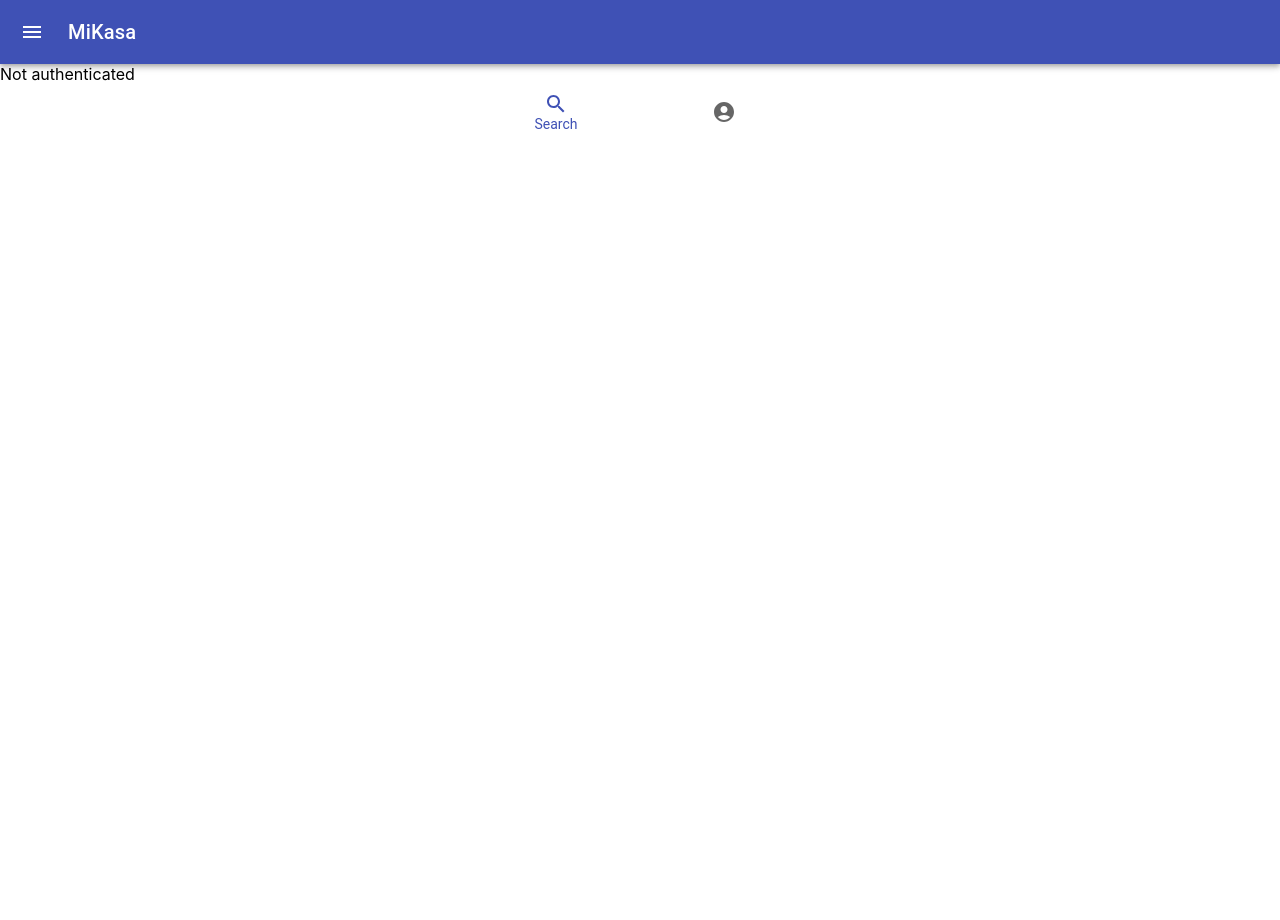
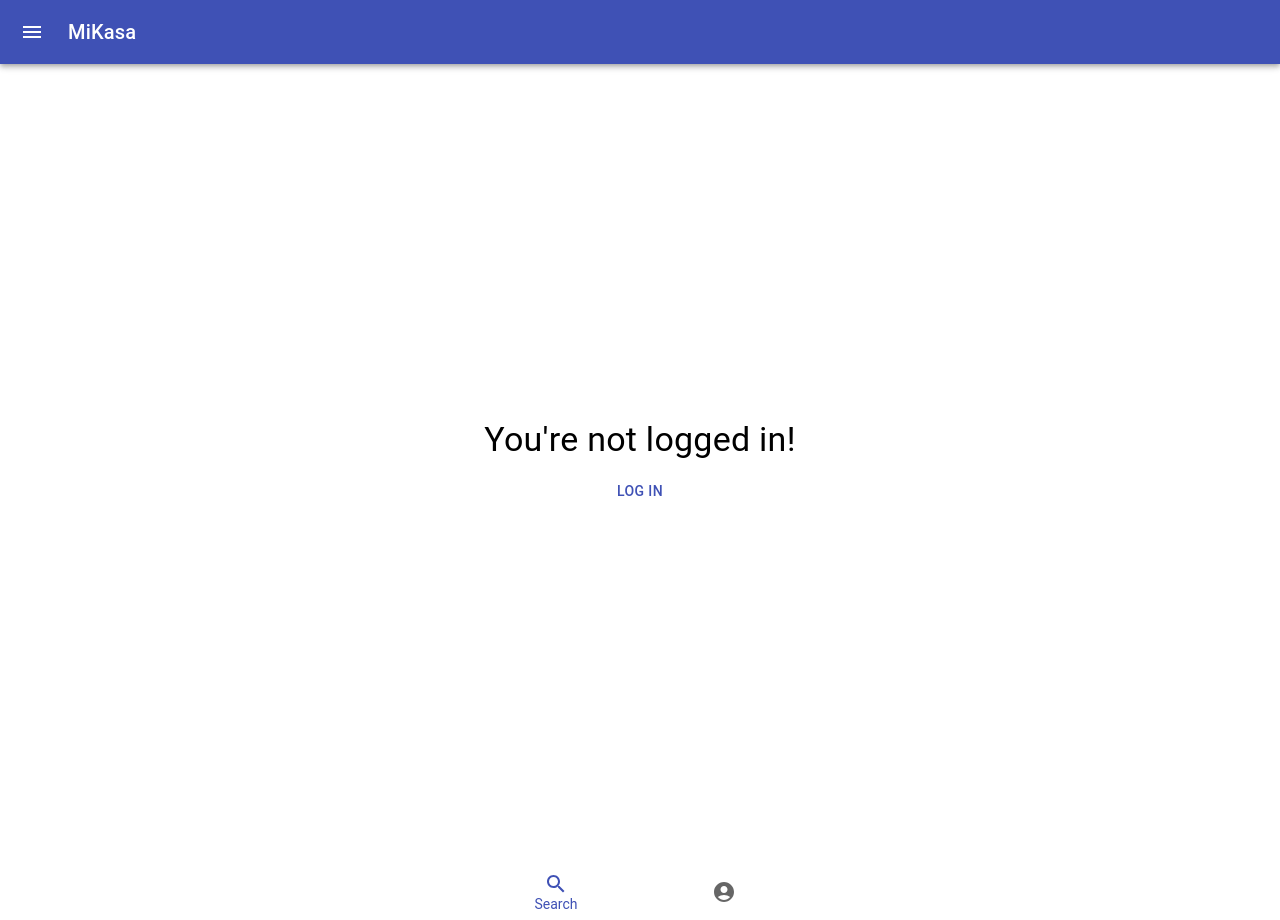
Before and after one commit to ACMCMC/hackupc_2023, a React (Create React App) app in the folder frontend/: page /profile in a window 1280 px wide. Before the commit the page ends 800 px from the top, so only its background shows below. Built offline with nearby package versions, Linux system fonts and the light colour scheme; no server answers.

Commit message:
design changes

```diff
--- a/frontend/src/Components/LandingPage.tsx
+++ b/frontend/src/Components/LandingPage.tsx
@@ -1,9 +1,11 @@
 import React from "react";
-import { Box, Grid, TextField} from '@mui/material';
+import { Box, ButtonGroup, Grid, TextField } from '@mui/material';
 import { Button } from '@mui/material';
 import LandingPhoto from '../static/images/LandingPage.jpg';
 import { Container } from "@mui/system";
 import { useAuth0 } from "@auth0/auth0-react";
+import LoginButton from "./LoginButton";
+import LogoutButton from "./LogoutButton";
 
 function Login() {
   const { loginWithRedirect, logout } = useAuth0();
@@ -20,12 +22,12 @@ function Login() {
     height: '100vh',
   };
   return (
-      <Container style={containerStyle}>
-          <div>
-          <Button variant="contained" onClick={() => loginWithRedirect()}>Login</Button>
-          <Button variant="contained" onClick={() => logout()}>Logout</Button>
-          </div>
-        </Container>
+    <Container style={containerStyle}>
+      <ButtonGroup variant="contained" aria-label="outlined primary button group">
+        <LoginButton></LoginButton>
+        <LogoutButton></LogoutButton>
+      </ButtonGroup>
+    </Container>
   );
 }
 
--- a/frontend/src/Components/LoginButton.tsx
+++ b/frontend/src/Components/LoginButton.tsx
@@ -1,10 +1,11 @@
 import React from "react";
 import { useAuth0 } from "@auth0/auth0-react";
+import { Button } from "@mui/material";
 
 const LoginButton = () => {
   const { loginWithRedirect } = useAuth0();
 
-  return <button onClick={() => loginWithRedirect()}>Log In</button>;
+  return <Button onClick={() => loginWithRedirect()}>Log in</Button>;
 };
 
 export default LoginButton;
--- a/frontend/src/LogOut.tsx
+++ b/frontend/src/Components/LogoutButton.tsx
@@ -1,14 +1,11 @@
 import React from "react";
 import { useAuth0 } from "@auth0/auth0-react";
+import { Button } from "@mui/material";
 
 const LogoutButton = () => {
   const { logout } = useAuth0();
 
-  return (
-    <button onClick={() => logout({ logoutParams: { returnTo: window.location.origin } })}>
-      Log Out
-    </button>
-  );
+  return <Button onClick={() => logout()}>Log out</Button>;
 };
 
 export default LogoutButton;
--- a/frontend/src/index.tsx
+++ b/frontend/src/index.tsx
@@ -19,7 +19,6 @@ import { createTheme } from '@mui/material/styles';
 import { Box } from '@mui/material';
 import { Auth0Provider } from '@auth0/auth0-react';
 import Profile from './pages/Profile';
-import LoginButton from './LoginButton';
 //load from .env file, use env variables
 const REACT_APP_AUTH0_DOMAIN = process.env.REACT_APP_AUTH0_DOMAIN as string;
 const REACT_APP_AUTH0_CLIENT_ID = process.env.REACT_APP_AUTH0_CLIENT_ID as string;
--- a/frontend/src/pages/Profile.tsx
+++ b/frontend/src/pages/Profile.tsx
@@ -1,5 +1,7 @@
 import React from "react";
 import { useAuth0 } from "@auth0/auth0-react";
+import { Box, Typography } from "@mui/material";
+import LoginButton from "../Components/LoginButton";
 
 const Profile = () => {
   var { user, isAuthenticated, isLoading } = useAuth0();
@@ -26,9 +28,21 @@ const Profile = () => {
       </div>
     )}
     {!isAuthenticated && (
-      <div>
-        Not authenticated
-      </div>
+      <Box
+        sx={{
+          display: 'flex',
+          flexDirection: 'column',
+          alignItems: 'center',
+          justifyContent: 'center',
+          height: '100vh'
+        }}
+      >
+      {/* Add a centered box that displays an empty card with the text 'You're not logged in' and prompts the user to log in with a button*/}
+        <Typography variant="h4" component="h4" gutterBottom>
+          You're not logged in!
+        </Typography>
+        <LoginButton></LoginButton>
+      </Box>
     )}
     </>
   );
```
Also changed, not shown: frontend/src/LoginButton.tsx (deleted, +0 -10 lines).
